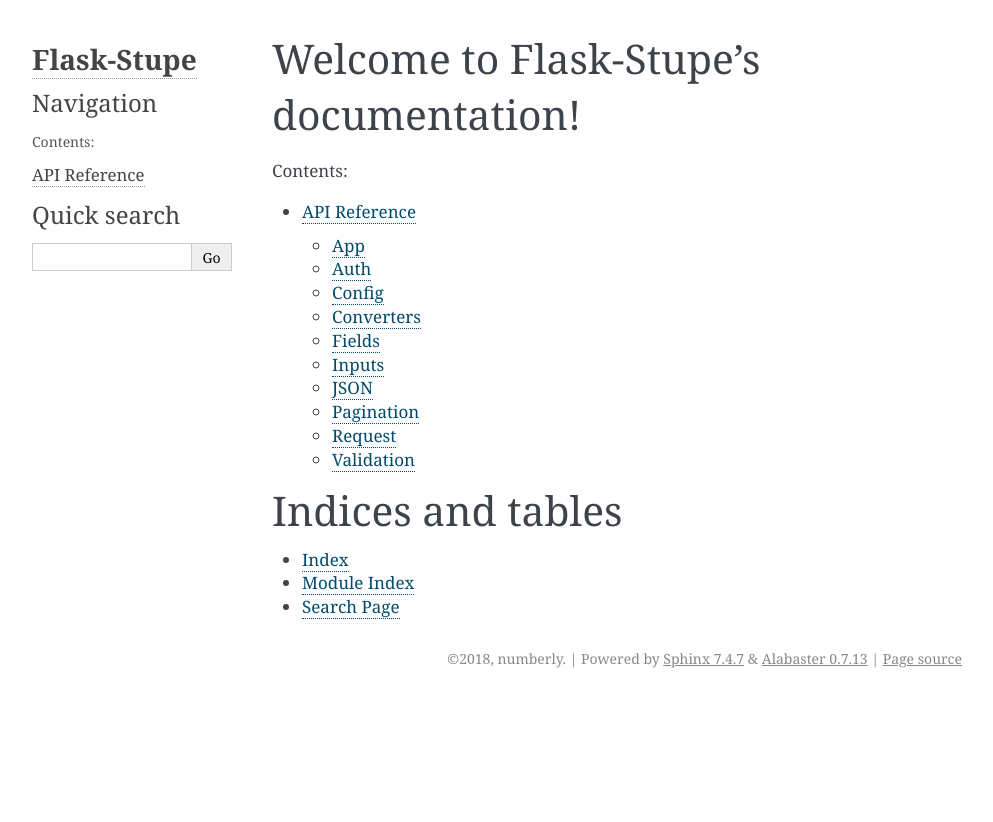
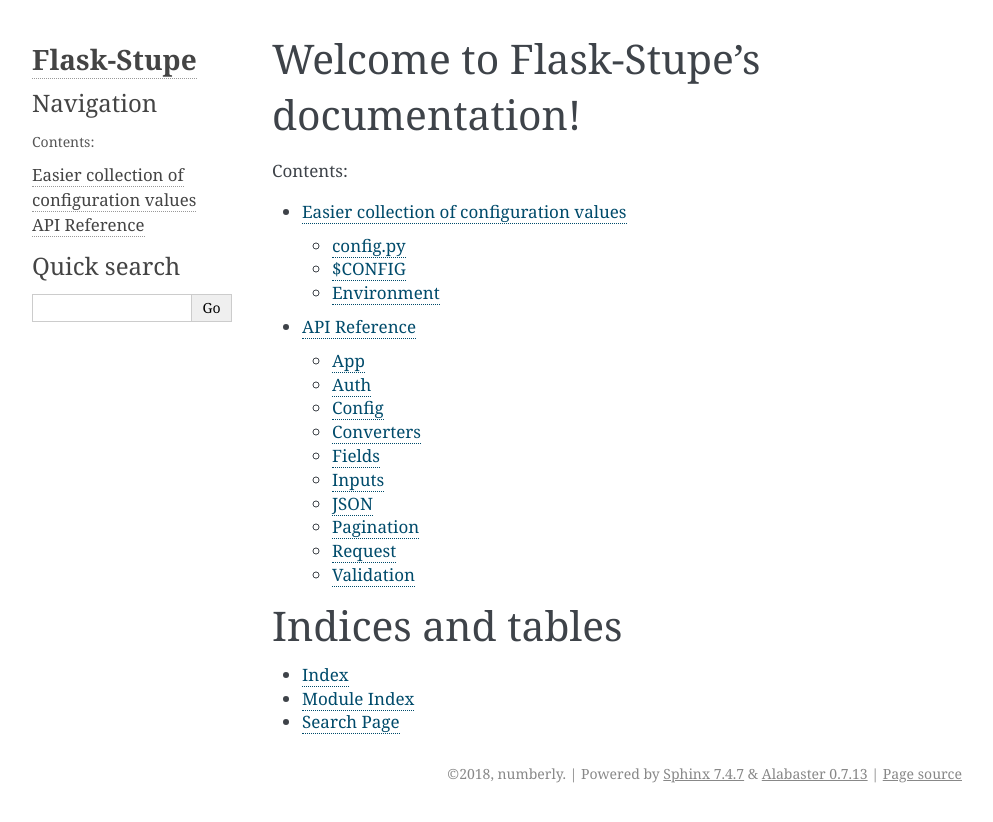
Before and after one commit to numberly/flask-stupe, a Sphinx documentation site: the page built from docs/source/index.rst, in a window 1280 px wide. Shown: the top 822 px of the page, without its empty margins (148-1141 px from the left). Built offline with Sphinx 7.4.7, drawn with Linux system fonts in a browser that asks for light colours; some of the changed lines change nothing that is shown.

Commit message:
Add documentation about configuration

```diff
--- /dev/null
+++ b/docs/source/config.rst
@@ -0,0 +1,27 @@
+Easier collection of configuration values
+#########################################
+
+Stupeflask make it easier to collect configuration variables from different
+sources.
+
+config.py
+=========
+
+If a file named `config.py` is present in the working directory, it will be
+imported and used as configuration file for your application.
+
+$CONFIG
+=======
+
+If an environment variable named `CONFIG` exists, its value will be imported as
+a python configuration file.
+
+Environment
+===========
+
+Any key present in the documentation at this point will be checked in the
+environment. If a corresponding variable is found in the environment, its value
+will override the current configuration.
+
+Since all environment variables are strings, the value will be cast in the type
+of the value present in the configuration in the first place.
--- a/docs/source/index.rst
+++ b/docs/source/index.rst
@@ -10,6 +10,7 @@
    :maxdepth: 2
    :caption: Contents:
 
+   config
    reference
 
 
```
